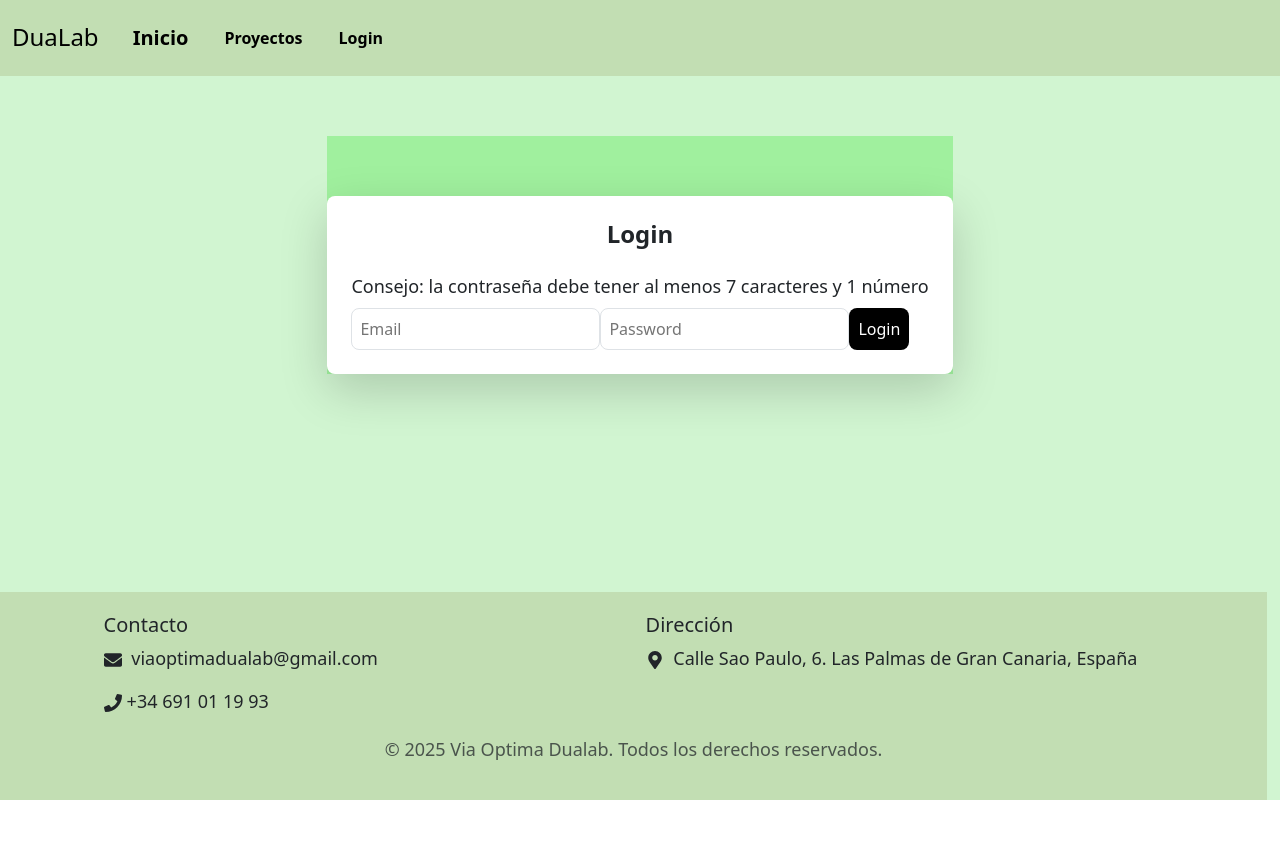
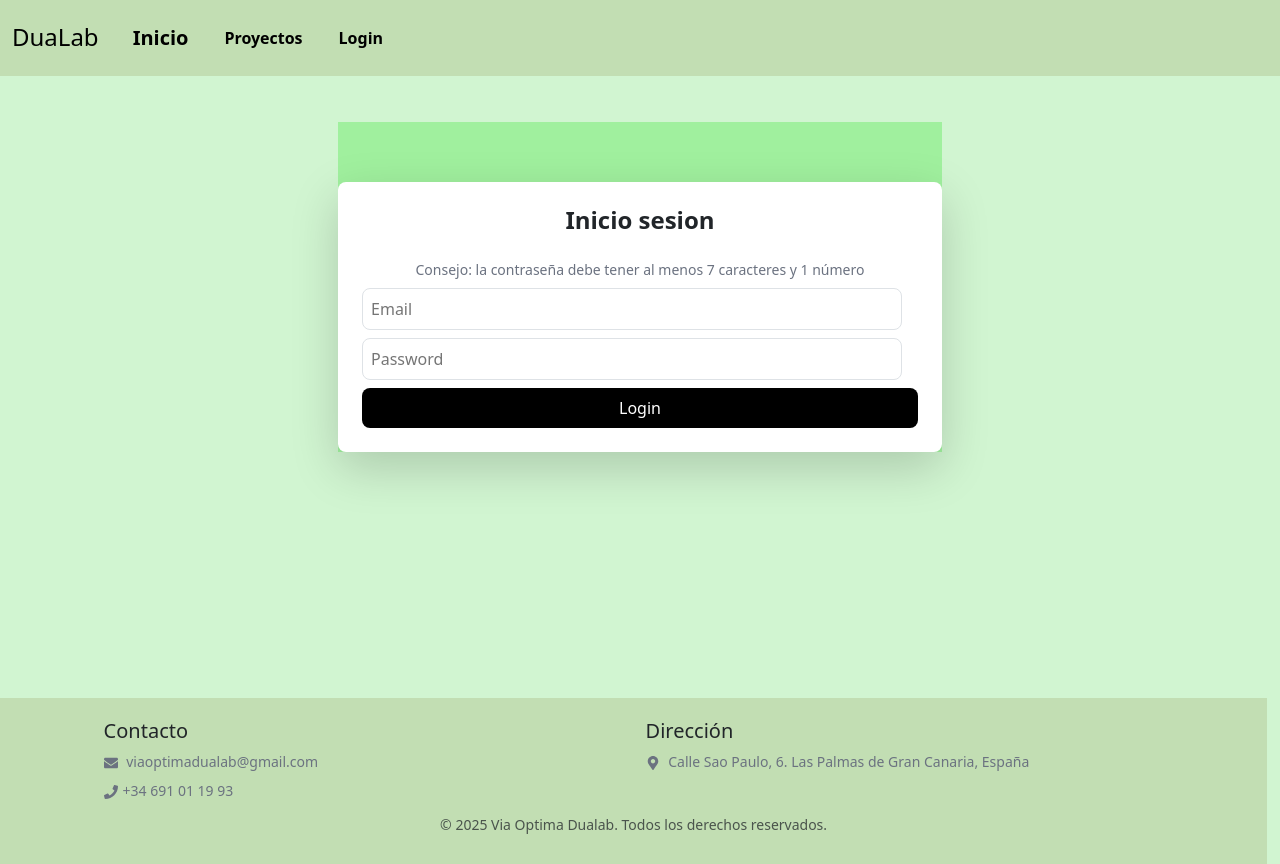
Before and after one commit to ray0479/DuaLab, a React (Vite) app: page /login in a window 1280 px wide. Before the commit the page ends 800 px from the top, so only its background shows below. Built offline with nearby package versions, Linux system fonts and the light colour scheme.

Commit message:
login.css

```diff
--- a/src/components/Login.tsx
+++ b/src/components/Login.tsx
@@ -1,5 +1,7 @@
 import { useState } from "react";
 import { useNavigate } from "react-router-dom";
+
+import '../styles/Login.css';
 
 const Login = () => {
   const [email, setEmail] = useState("");
@@ -45,7 +47,7 @@ const Login = () => {
   return (
     <div className="flex items-center justify-center min-h-screen bg-gray-100">
       <div className="rounded-lg shadow-lg p-6 bg-white w-96">
-        <h2 className="text-2xl font-bold text-center mb-4">Login</h2>
+        <h2 className="text-2xl font-bold text-center mb-4">Inicio sesion</h2>
         <p className="text-gray-500 text-sm text-center mb-2">
           Consejo: la contraseña debe tener al menos 7 caracteres y 1 número
         </p>
--- /dev/null
+++ b/src/styles/Login.css
@@ -0,0 +1,42 @@
+  h2 {
+    font-size: 24px; /* text-2xl */
+    font-weight: bold;
+    margin-bottom: 16px;
+  }
+
+  p {
+    color: #6b7280; /* text-gray-500 */
+    font-size: 14px;
+    margin-bottom: 8px;
+  }
+
+  input {
+    width: calc(100% - 16px);
+    padding: 8px;
+    border: 1px solid #d1d5db; /* border-gray-300 */
+    border-radius: 8px;
+    margin-bottom: 8px;
+  }
+
+  button {
+    width: 100%;
+    background-color: #000000; /* bg-black */
+    color: white;
+    padding: 10px;
+    border: none;
+    border-radius: 8px;
+    cursor: pointer;
+    transition: background-color 0.3s;
+  }
+
+  button:hover {
+    background-color: #1f2937; /* hover:bg-gray-800 */
+  }
+
+  .text-red-600 {
+    color: #dc2626;
+  }
+
+  .text-green-600 {
+    color: #16a34a;
+  }
```
